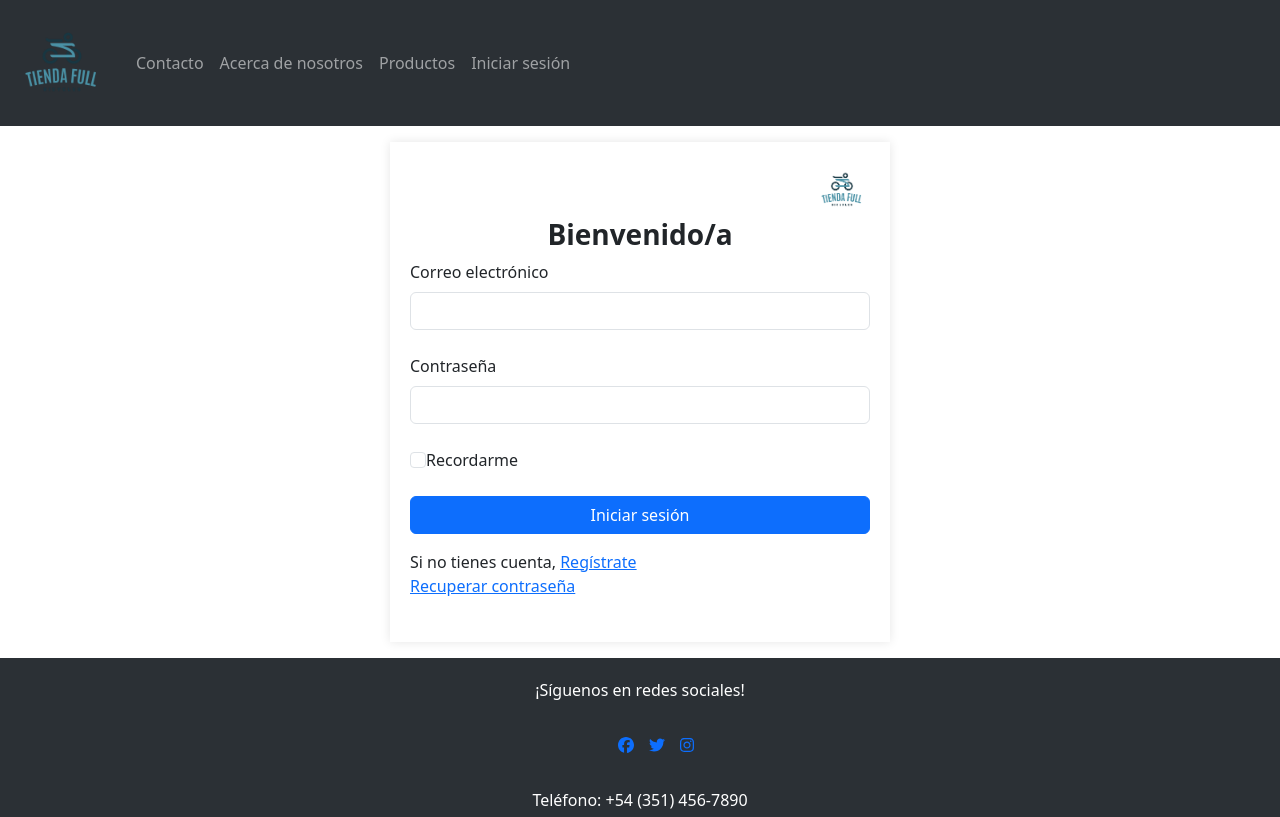
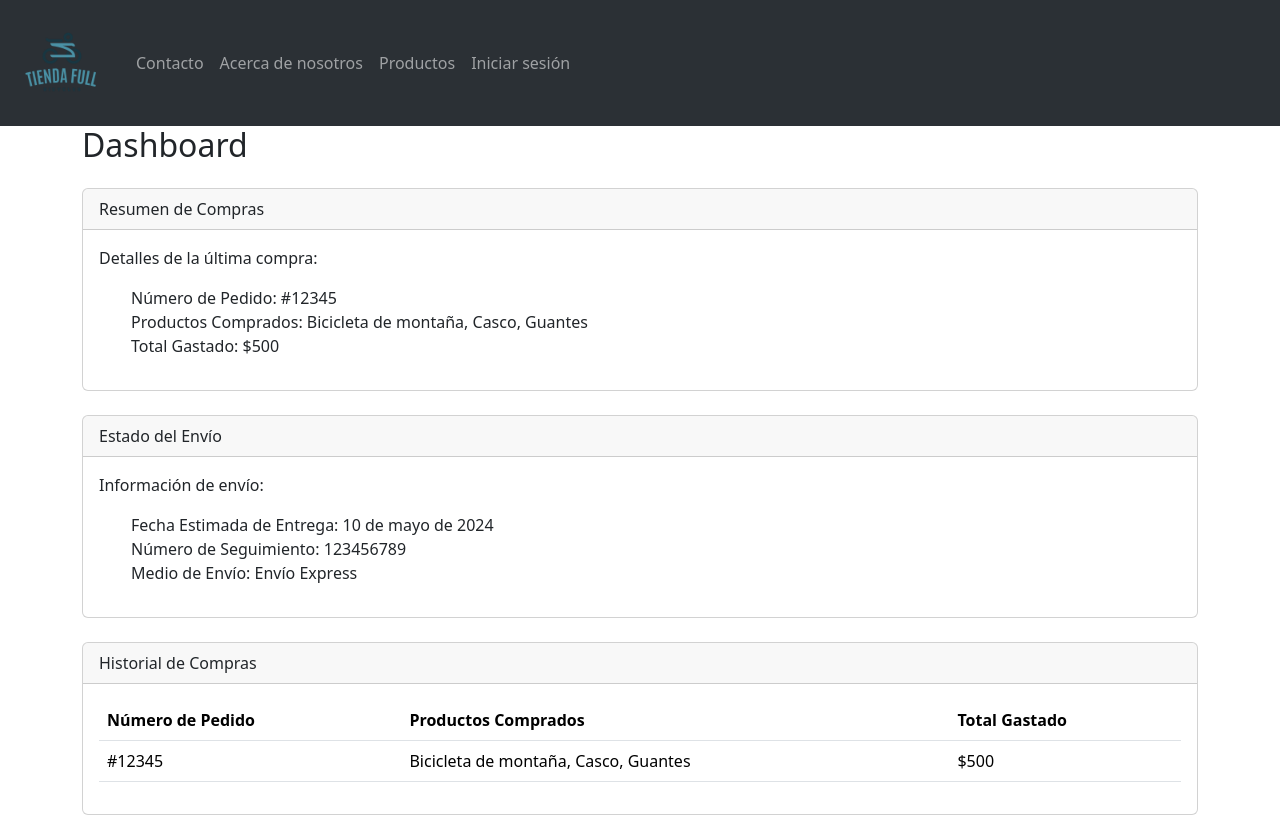
Before and after one commit to fedekrenn/tiendafull-ispc, an Angular app in the folder frontend/: page / in a window 1280 px wide. Shown: the top 817 px of the page. Built offline with nearby package versions, Linux system fonts and the light colour scheme.

Commit message:
Se crea el componente customer-dashboard

```diff
--- a/frontend/src/app/app.component.html
+++ b/frontend/src/app/app.component.html
@@ -1,4 +1,5 @@
 <app-header></app-header>
-<!--<app-galeria-productos></app-galeria-productos> -->
-<app-login-page></app-login-page>
+<!-- <app-galeria-productos></app-galeria-productos> -->
+<!-- <app-login-page></app-login-page>  -->
+<app-customer-dashboard></app-customer-dashboard>
 <app-footer></app-footer>
--- a/frontend/src/app/app.component.ts
+++ b/frontend/src/app/app.component.ts
@@ -7,12 +7,12 @@ import { ProductoComponent } from './components/producto/producto.component';
 import { LoginPageComponent } from './components/login-page/login-page.component';
 import { LandingPageComponent } from './components/landing-page/landing-page.component';
 import { RegistroComponent } from './components/registro/registro.component';
-
+import { CustomerDashboardComponent } from './components/customer-dashboard/customer-dashboard.component';
 
 @Component({
   selector: 'app-root',
   standalone: true,
-  imports: [RouterOutlet, HeaderComponent, FooterComponent, GaleriaProductosComponent,LoginPageComponent, ProductoComponent, LandingPageComponent, RegistroComponent],
+  imports: [RouterOutlet, HeaderComponent, FooterComponent, GaleriaProductosComponent,LoginPageComponent, ProductoComponent, LandingPageComponent, RegistroComponent,CustomerDashboardComponent],
   templateUrl: './app.component.html',
   styleUrl: './app.component.css'
 })
--- /dev/null
+++ b/frontend/src/app/components/customer-dashboard/customer-dashboard.component.html
@@ -0,0 +1,61 @@
+<main>
+    <div class="container">
+        <h2>Dashboard</h2>
+
+        <!-- Resumen de Compras -->
+        <div class="card my-4">
+          <div class="card-header">
+            Resumen de Compras
+          </div>
+          <div class="card-body">
+            <p>Detalles de la última compra:</p>
+            <ul>
+              <li>Número de Pedido: #12345</li>
+              <li>Productos Comprados: Bicicleta de montaña, Casco, Guantes</li>
+              <li>Total Gastado: $500</li>
+            </ul>
+          </div>
+        </div>
+
+        <!-- Estado del Envío -->
+        <div class="card my-4">
+          <div class="card-header">
+            Estado del Envío
+          </div>
+          <div class="card-body">
+            <p>Información de envío:</p>
+            <ul>
+              <li>Fecha Estimada de Entrega: 10 de mayo de 2024</li>
+              <li>Número de Seguimiento: 123456789</li>
+              <li>Medio de Envío: Envío Express</li>
+            </ul>
+          </div>
+        </div>
+
+        <!-- Historial de Compras -->
+        <div class="card my-4">
+          <div class="card-header">
+            Historial de Compras
+          </div>
+          <div class="card-body">
+            <table class="table">
+              <thead>
+                <tr>
+                  <th>Número de Pedido</th>
+                  <th>Productos Comprados</th>
+                  <th>Total Gastado</th>
+                </tr>
+              </thead>
+              <tbody>
+                <tr>
+                  <td>#12345</td>
+                  <td>Bicicleta de montaña, Casco, Guantes</td>
+                  <td>$500</td>
+                </tr>
+                <!-- Agrega más filas con datos de historial de compras si es necesario -->
+              </tbody>
+            </table>
+          </div>
+        </div>
+      </div>
+</main>
```
Also changed, not shown: frontend/src/app/components/customer-dashboard/customer-dashboard.component.ts (added, +12 -0 lines), frontend/src/app/components/customer-dashboard/customer-dashboard.component.css (added), 1 other file (tests, documents, lock files or other folders).
